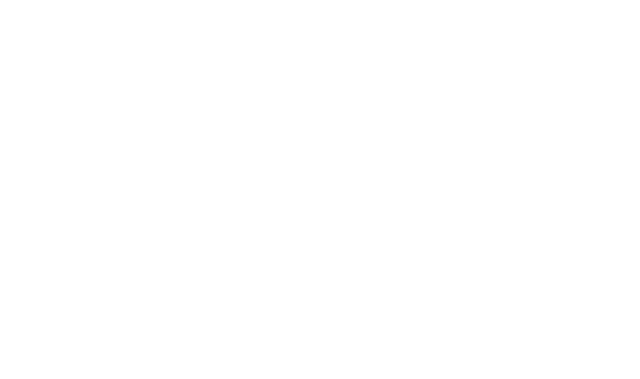
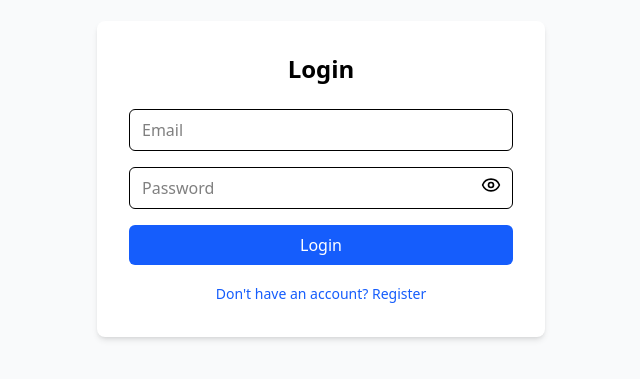
Before and after one commit to fadli25/zorni, a React (Vite) app: page /Login in a window 1280 px wide. Before the commit this address had no page. Shown: the part 221-600 px from the top of the page, without its empty margins (319-959 px from the left). Built offline with nearby package versions, Linux system fonts and the light colour scheme.

Commit message:
itegration

```diff
--- a/src/App.tsx
+++ b/src/App.tsx
@@ -1,11 +1,13 @@
 import { BrowserRouter, Route, Routes } from "react-router-dom";
 import Home from "./components/Home";
+import Login from "./Login";
 
 const MoroccoTourismApp = () => {
   return (
     <BrowserRouter>
       <Routes>
         <Route path="/" element={<Home />} />
+        <Route path="/Login" element={<Login />} />
       </Routes>
     </BrowserRouter>
   );
--- /dev/null
+++ b/src/Login.jsx
@@ -0,0 +1,29 @@
+import { useState } from "react";
+import { AuthProvider } from "./auth/AuthContext";
+import AuthForm from "./auth/AuthForm";
+import Dashboard from "./components/Dashboard";
+import { useAuth } from "./auth/AuthContext";
+
+const AuthWrapper = ({ isLogin, setIsLogin }) => {
+  const { user, loading } = useAuth();
+  if (loading)
+    return (
+      <div className="min-h-screen flex justify-center items-center">
+        Loading...
+      </div>
+    );
+  return user ? (
+    <Dashboard />
+  ) : (
+    <AuthForm isLogin={isLogin} onToggle={() => setIsLogin(!isLogin)} />
+  );
+};
+
+export default function App() {
+  const [isLogin, setIsLogin] = useState(true);
+  return (
+    <AuthProvider>
+      <AuthWrapper isLogin={isLogin} setIsLogin={setIsLogin} />
+    </AuthProvider>
+  );
+}
--- /dev/null
+++ b/src/api/api.js
@@ -0,0 +1,46 @@
+const API_BASE_URL = "http://localhost:3000/api";
+
+export const api = {
+  get: async (url, token = null) => {
+    const headers = { "Content-Type": "application/json" };
+    if (token) headers.Authorization = `Bearer ${token}`;
+    const response = await fetch(`${API_BASE_URL}${url}`, { headers });
+    if (!response.ok) throw new Error(`HTTP error! status: ${response.status}`);
+    return await response.json();
+  },
+
+  post: async (url, data, token = null) => {
+    const headers = { "Content-Type": "application/json" };
+    if (token) headers.Authorization = `Bearer ${token}`;
+    const response = await fetch(`${API_BASE_URL}${url}`, {
+      method: "POST",
+      headers,
+      body: JSON.stringify(data),
+    });
+    if (!response.ok) throw new Error(`HTTP error! status: ${response.status}`);
+    return await response.json();
+  },
+
+  put: async (url, data, token = null) => {
+    const headers = { "Content-Type": "application/json" };
+    if (token) headers.Authorization = `Bearer ${token}`;
+    const response = await fetch(`${API_BASE_URL}${url}`, {
+      method: "PUT",
+      headers,
+      body: JSON.stringify(data),
+    });
+    if (!response.ok) throw new Error(`HTTP error! status: ${response.status}`);
+    return await response.json();
+  },
+
+  delete: async (url, token = null) => {
+    const headers = { "Content-Type": "application/json" };
+    if (token) headers.Authorization = `Bearer ${token}`;
+    const response = await fetch(`${API_BASE_URL}${url}`, {
+      method: "DELETE",
+      headers,
+    });
+    if (!response.ok) throw new Error(`HTTP error! status: ${response.status}`);
+    return await response.json();
+  },
+};
--- /dev/null
+++ b/src/auth/AuthContext.jsx
@@ -0,0 +1,59 @@
+import React, { useState, useEffect, createContext, useContext } from "react";
+import { api } from "../api/api";
+
+const AuthContext = createContext();
+
+export const AuthProvider = ({ children }) => {
+  const [user, setUser] = useState(null);
+  const [token, setToken] = useState(null);
+  const [loading, setLoading] = useState(true);
+
+  useEffect(() => {
+    const storedToken = localStorage.getItem("token");
+    const storedUser = localStorage.getItem("user");
+    if (storedToken && storedUser) {
+      setToken(storedToken);
+      setUser(JSON.parse(storedUser));
+    }
+    setLoading(false);
+  }, []);
+
+  const login = async (email, password) => {
+    const response = await api.post("/auth/login", { email, password });
+    setToken(response.token);
+    setUser(response.user);
+    localStorage.setItem("token", response.token);
+    localStorage.setItem("user", JSON.stringify(response.user));
+    return response;
+  };
+
+  const register = async (userData) => {
+    const response = await api.post("/auth/register", userData);
+    setToken(response.token);
+    setUser(response.user);
+    localStorage.setItem("token", response.token);
+    localStorage.setItem("user", JSON.stringify(response.user));
+    return response;
+  };
+
+  const logout = () => {
+    setToken(null);
+    setUser(null);
+    localStorage.removeItem("token");
+    localStorage.removeItem("user");
+  };
+
+  return (
+    <AuthContext.Provider
+      value={{ user, token, login, register, logout, loading }}
+    >
+      {children}
+    </AuthContext.Provider>
+  );
+};
+
+export const useAuth = () => {
+  const context = useContext(AuthContext);
+  if (!context) throw new Error("useAuth must be used within an AuthProvider");
+  return context;
+};
--- /dev/null
+++ b/src/auth/AuthForm.jsx
@@ -0,0 +1,130 @@
+import React, { useState } from "react";
+import { useAuth } from "./AuthContext";
+import { Eye, EyeOff } from "lucide-react";
+
+const AuthForm = ({ isLogin, onToggle }) => {
+  const { login, register } = useAuth();
+  const [formData, setFormData] = useState({
+    email: "",
+    password: "",
+    name: "",
+    username: "",
+  });
+  const [showPassword, setShowPassword] = useState(false);
+  const [error, setError] = useState("");
+  const [loading, setLoading] = useState(false);
+
+  const handleSubmit = async (e) => {
+    e.preventDefault();
+    setLoading(true);
+    setError("");
+
+    try {
+      if (isLogin) {
+        await login(formData.email, formData.password);
+      } else {
+        await register(formData);
+      }
+    } catch (err) {
+      setError(err.message);
+    } finally {
+      setLoading(false);
+    }
+  };
+
+  return (
+    <div className="min-h-screen bg-gray-50 flex items-center justify-center">
+      <div className="max-w-md w-full bg-white rounded-lg shadow-md p-8">
+        <h2 className="text-2xl font-bold text-center mb-6">
+          {isLogin ? "Login" : "Register"}
+        </h2>
+
+        {error && (
+          <div className="bg-red-100 border border-red-400 text-red-700 px-4 py-3 rounded mb-4">
+            {error}
+          </div>
+        )}
+
+        <form onSubmit={handleSubmit} className="space-y-4">
+          {!isLogin && (
+            <>
+              <input
+                type="text"
+                placeholder="Full Name"
+                value={formData.name}
+                onChange={(e) =>
+                  setFormData({ ...formData, name: e.target.value })
+                }
+                className="w-full px-3 py-2 border rounded-md"
+                required
+              />
+              <input
+                type="text"
+                placeholder="Username"
+                value={formData.username}
+                onChange={(e) =>
+                  setFormData({ ...formData, username: e.target.value })
+                }
+                className="w-full px-3 py-2 border rounded-md"
+                required
+              />
+            </>
+          )}
+          <input
+            type="email"
+            placeholder="Email"
+            value={formData.email}
+            onChange={(e) =>
+              setFormData({ ...formData, email: e.target.value })
+            }
+            className="w-full px-3 py-2 border rounded-md"
+            required
+          />
+          <div className="relative">
+            <input
+              type={showPassword ? "text" : "password"}
+              placeholder="Password"
+              value={formData.password}
+              onChange={(e) =>
+                setFormData({ ...formData, password: e.target.value })
+              }
+              className="w-full px-3 py-2 border rounded-md"
+              required
+            />
+            <button
+              type="button"
+              onClick={() => setShowPassword(!showPassword)}
+              className="absolute right-3 top-2"
+            >
+              {showPassword ? (
+                <EyeOff className="w-5 h-5" />
+              ) : (
+                <Eye className="w-5 h-5" />
+              )}
+            </button>
+          </div>
+
+          <button
+            type="submit"
+            className="w-full bg-blue-600 text-white py-2 px-4 rounded-md"
+          >
+            {loading ? "Processing..." : isLogin ? "Login" : "Register"}
+          </button>
+        </form>
+
+        <div className="mt-4 text-center">
+          <button
+            onClick={onToggle}
+            className="text-blue-600 hover:underline text-sm"
+          >
+            {isLogin
+              ? "Don't have an account? Register"
+              : "Already have an account? Login"}
+          </button>
+        </div>
+      </div>
+    </div>
+  );
+};
+
+export default AuthForm;
```
Also changed, not shown: src/components/BlogCard.jsx (added), src/components/BlogForm.jsx (added), src/components/Dashboard.jsx (added).
